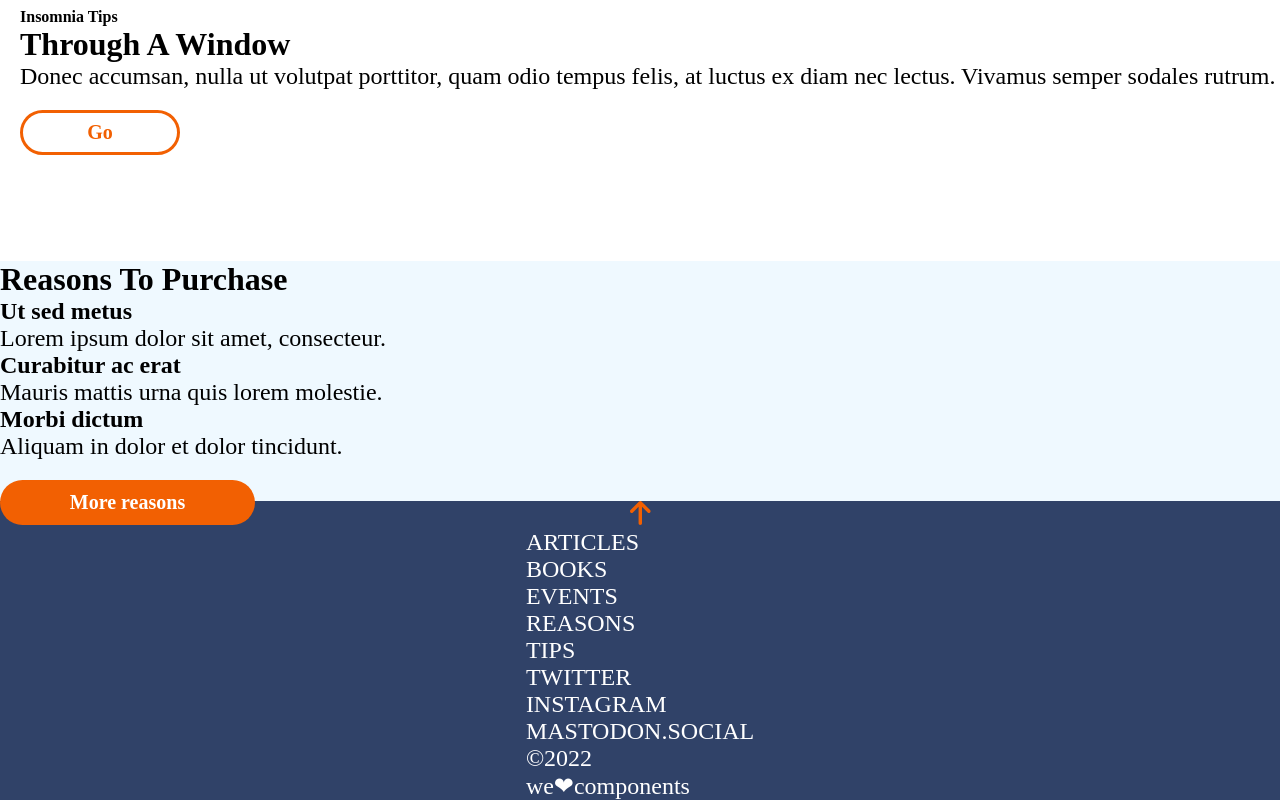
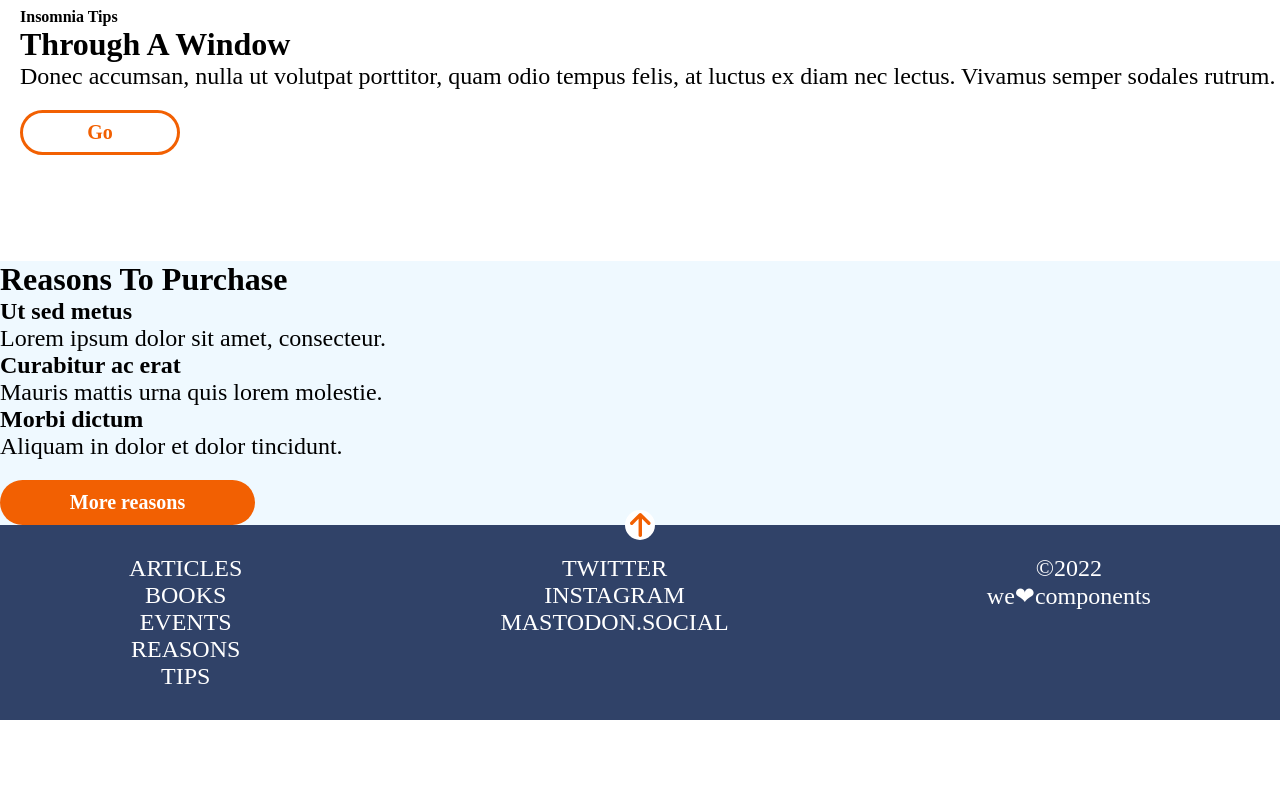
Before and after one commit to Adalab/modulo-1-evaluacion-final-16IMA, a website built with Vite: page src/index.html in a window 1280 px wide. Shown: the part 899-1699 px from the top of the page. After the commit the page ends 1619 px from the top, so only its background shows below. Built offline with nearby package versions, Linux system fonts and the light colour scheme.

Commit message:
Actualización scss

```diff
--- a/src/scss/main.scss
+++ b/src/scss/main.scss
@@ -126,7 +126,6 @@ p {
   background-color: #eff9ff;
   display: grid;
   width: 100%;
-  height: 30vh;
     &_button{
       background-color: #f26002;
       color:  white;
@@ -151,4 +150,37 @@ p {
   color: white;
   flex-direction: column;
   align-items: center;
+  padding-bottom: 30px;
+  position: relative;
+    &_button{
+        background-color: white;
+        border-radius: 100%;
+        width: 30px;
+        height: 30px;;
+        display: flex;
+        align-items: center;
+        justify-content: center;
+        position: absolute;
+        top: -15px;
     }
+    &_link--one, &_link--two, &_link--three{
+      text-align: center;
+      margin-top: 30px;
+    }
+    &_link--three {
+      @media screen and (min-width: 768px) {
+
+      }
+    }
+    &_link{
+      @media screen and (min-width: 768px) {
+        width: 100%;
+        display: flex;
+        align-items: start;
+        justify-content: space-around;
+      }
+      @media screen and (min-width: 1280px) {
+        display: flex;
+      }
+  }
+}
```
Lines whose indentation alone changed are shown as unchanged.
